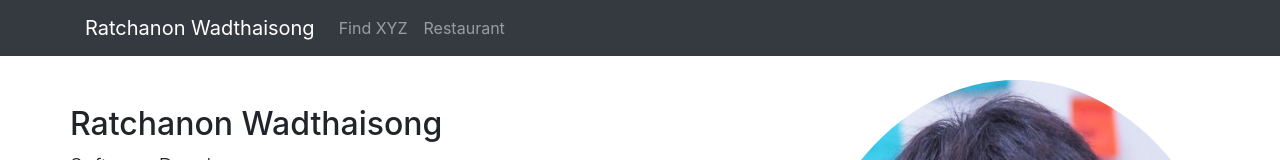
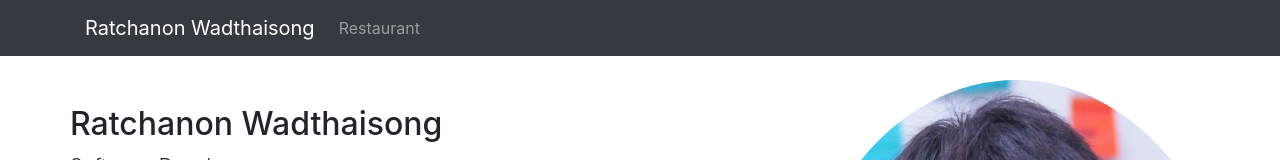
Before and after one commit to Fomersss/scg-web, a React (Create React App) app: page / in a window 1280 px wide. Shown: the top 160 px of the page. Built offline with nearby package versions, Linux system fonts and the light colour scheme.

Commit message:
fix header

```diff
--- a/public/index.html
+++ b/public/index.html
@@ -27,7 +27,7 @@
       work correctly both with client-side routing and a non-root public URL.
       Learn how to configure a non-root public URL by running `npm run build`.
     -->
-    <title>React App</title>
+    <title>SCG Assignment</title>
   </head>
   <body>
     <noscript>You need to enable JavaScript to run this app.</noscript>
--- a/src/component/header.js
+++ b/src/component/header.js
@@ -11,9 +11,6 @@ export const Header = () =>
         <div className="collapse navbar-collapse" id="navbarText">
           <ul className="navbar-nav">
             <li className="nav-item">
-              <a className="nav-link" href="/findvalue">Find XYZ</a>
-            </li>
-            <li className="nav-item">
               <a className="nav-link" href="/restaurant">Restaurant</a>
             </li>
           </ul>
```
